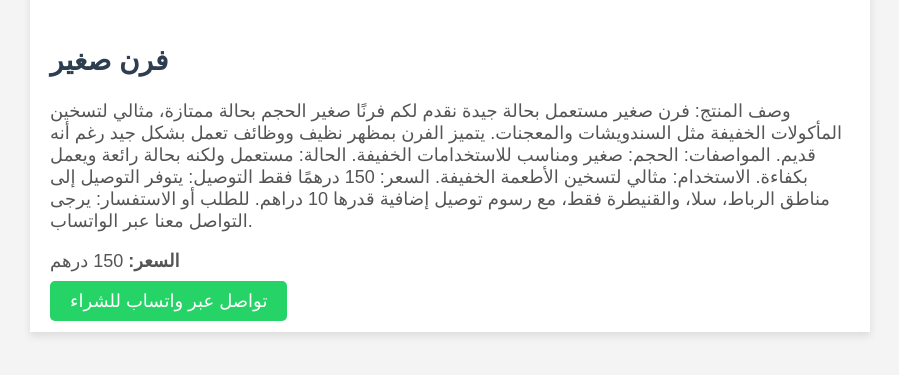
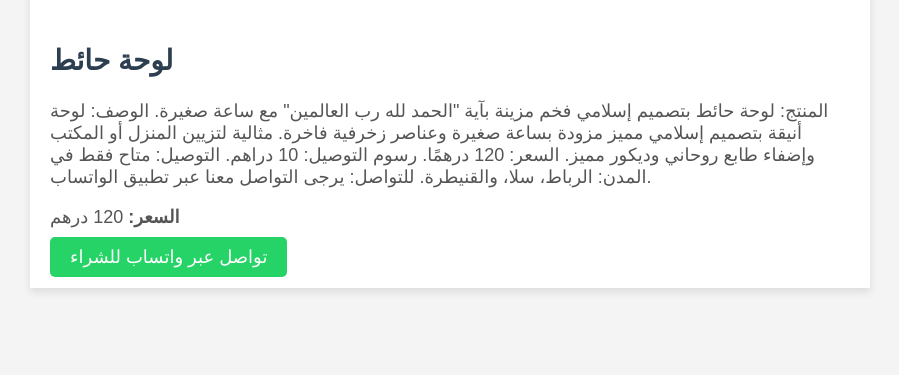
Before and after one commit to login34102/nevert, a plain HTML site: page index.html in a window 1280 px wide. Shown: the part 371-746 px from the top of the page, without its empty margins (190-1089 px from the left). Drawn offline with Linux system fonts and the light colour scheme.

Commit message:
Update index.html
ن

```diff
--- a/index.html
+++ b/index.html
@@ -1,4 +1,3 @@
-
 <!DOCTYPE html>
 <html lang="ar">
 <head>
@@ -49,30 +48,16 @@
 <body>
 
 <div class="product-detail">
-    <img src="https://h.top4top.io/p_3310nzt1a1.jpg" alt="منتج">
-    <h2>فرن صغير</h2>
-    <p>وصف المنتج: فرن صغير مستعمل بحالة جيدة
-
-        نقدم لكم فرنًا صغير الحجم بحالة ممتازة، مثالي لتسخين المأكولات الخفيفة مثل السندويشات والمعجنات. يتميز الفرن بمظهر نظيف ووظائف تعمل بشكل جيد رغم أنه قديم.
-
-        المواصفات:
-
-        الحجم: صغير ومناسب للاستخدامات الخفيفة.
-
-        الحالة: مستعمل ولكنه بحالة رائعة ويعمل بكفاءة.
-
-        الاستخدام: مثالي لتسخين الأطعمة الخفيفة.
-
-
-        السعر:
-        150 درهمًا فقط
-
-        التوصيل:
-        يتوفر التوصيل إلى مناطق الرباط، سلا، والقنيطرة فقط، مع رسوم توصيل إضافية قدرها 10 دراهم.
-
-        للطلب أو الاستفسار:
-        يرجى التواصل معنا عبر الواتساب.</p>
-    <p><strong>السعر:</strong> 150 درهم</p>
+    <img src="https://e.top4top.io/p_33104z04e1.jpg" alt="منتج">
+    <h2>لوحة حائط</h2>
+    <p>المنتج: لوحة حائط بتصميم إسلامي فخم مزينة بآية "الحمد لله رب العالمين" مع ساعة صغيرة.
+        الوصف:
+        لوحة أنيقة بتصميم إسلامي مميز مزودة بساعة صغيرة وعناصر زخرفية فاخرة. مثالية لتزيين المنزل أو المكتب وإضفاء طابع روحاني وديكور مميز.
+        السعر: 120 درهمًا.
+        رسوم التوصيل: 10 دراهم.
+        التوصيل: متاح فقط في المدن: الرباط، سلا، والقنيطرة.
+        للتواصل: يرجى التواصل معنا عبر تطبيق الواتساب.</p>
+    <p><strong>السعر:</strong> 120 درهم</p>
     <a href="https://wa.me/212674792441" class="whatsapp-button" target="_blank">تواصل عبر واتساب للشراء</a>
 </div>
 
```
